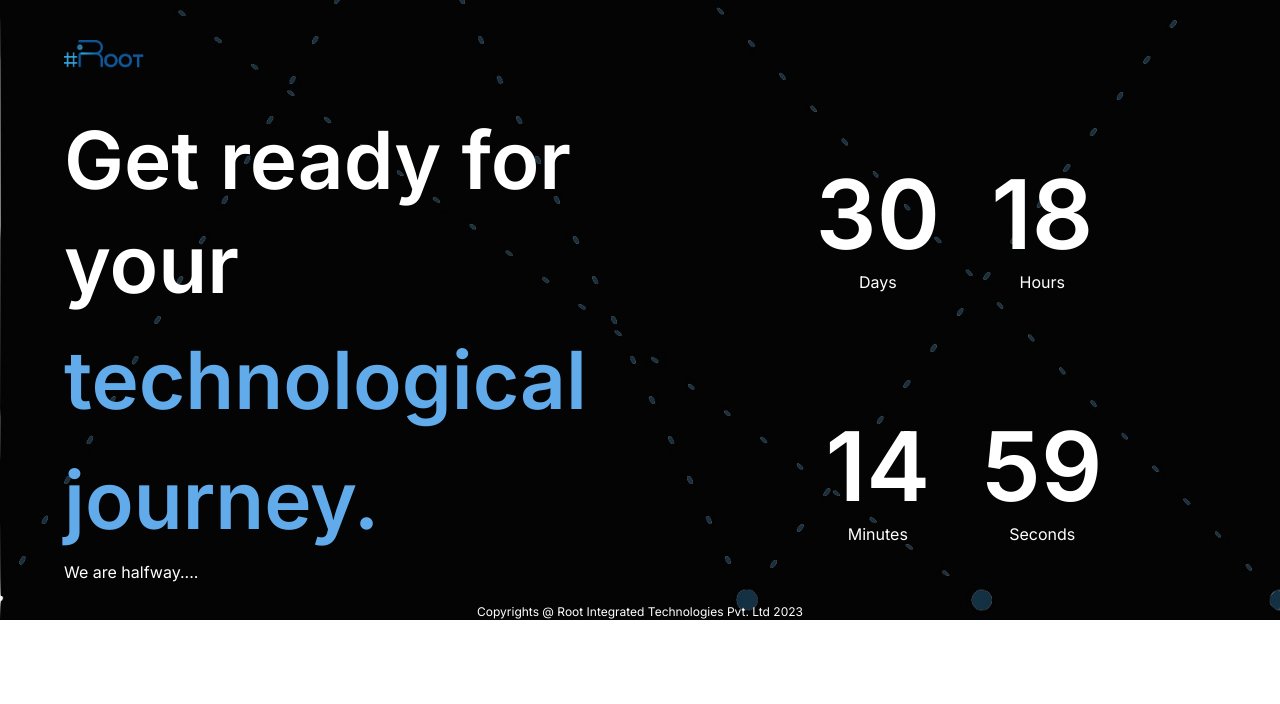
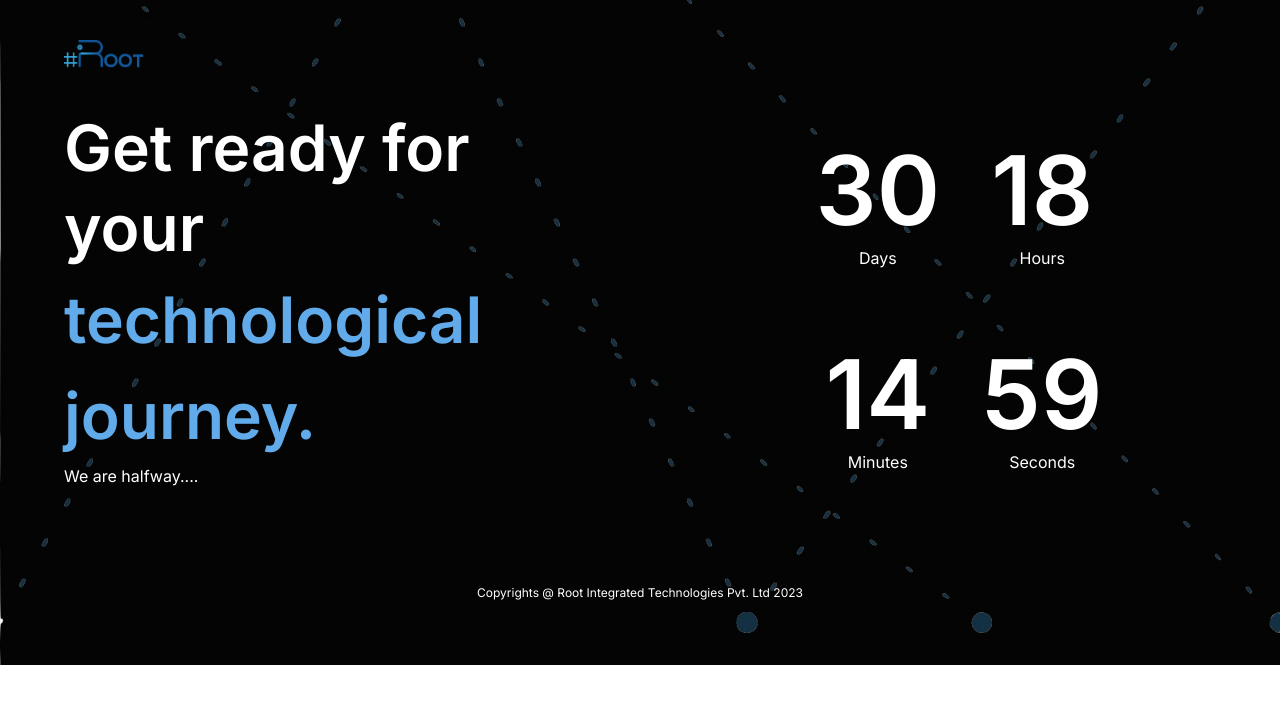
Before and after one commit to skd28/root_home, a Next.js app: page / in a window 1280 px wide. Shown: the top 704 px of the page. Built offline with nearby package versions, Linux system fonts and the light colour scheme.

Commit message:
update footer

```diff
--- a/app/components/First.js
+++ b/app/components/First.js
@@ -57,10 +57,10 @@ function First() {
                 <div className=' w-full  pt-8  md:grid md:grid-cols-2 ' >
                     {/* Text part */}
                     <div className=' mx-auto md:mx-0 md:px-7 lg:px-16 sm:text-center  xs:text-center md:text-left text-center ' >
-                        <h1 className='text-white text-[2rem] font-semibold xs:text-[3rem] sm:text-[5rem] md:text-[4rem] lg:text-[5rem]' >Get ready for</h1>
-                        <h1 className='text-white text-[2rem] font-semibold bottom-4 relative xs:text-[3rem] sm:text-[5rem] md:text-[4rem] lg:text-[5rem]' >your</h1>
-                        <h1 className='text-[#61ABEB] text-[2rem] font-semibold bottom-5 relative xs:text-[3rem] sm:text-[5rem] md:text-[4rem] lg:text-[5rem]'> technological</h1>
-                        <h1 className='text-[#61ABEB] text-[2rem] font-semibold bottom-5 relative xs:text-[3rem] sm:text-[5rem] md:text-[4rem] lg:text-[5rem]'>journey.</h1>
+                        <h1 className='text-white text-[2rem] font-semibold xs:text-[3rem] sm:text-[5rem] md:text-[4rem] lg:text-[4rem]' >Get ready for</h1>
+                        <h1 className='text-white text-[2rem] font-semibold bottom-4 relative xs:text-[3rem] sm:text-[5rem] md:text-[4rem] lg:text-[4rem]' >your</h1>
+                        <h1 className='text-[#61ABEB] text-[2rem] font-semibold bottom-5 relative xs:text-[3rem] sm:text-[5rem] md:text-[4rem] lg:text-[4rem]'> technological</h1>
+                        <h1 className='text-[#61ABEB] text-[2rem] font-semibold bottom-5 relative xs:text-[3rem] sm:text-[5rem] md:text-[4rem] lg:text-[4rem]'>journey.</h1>
                         <p className='text-white bottom-5 relative '>We are halfway....</p>
                     </div>
                     {/* Counter */}
@@ -98,7 +98,7 @@ function First() {
                     </div>
                 </div>
                 {/* Footer */}
-                <div className=' '>
+                <div className='  mt-[6%] pb-[5%] '>
                     <p className='text-white text-center text-xs '>Copyrights @ Root Integrated Technologies Pvt. Ltd 2023</p>
                 </div>
             </div >
```
